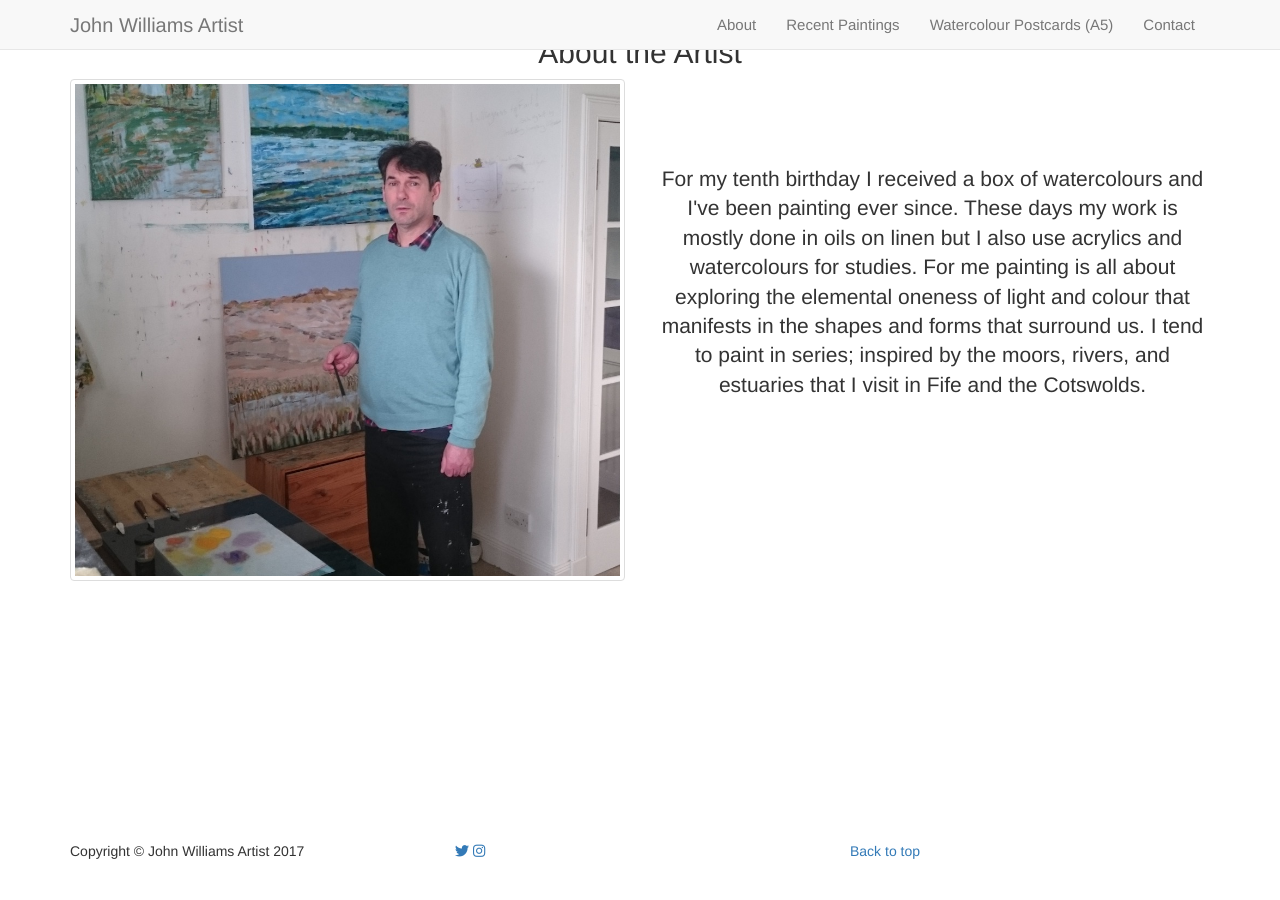
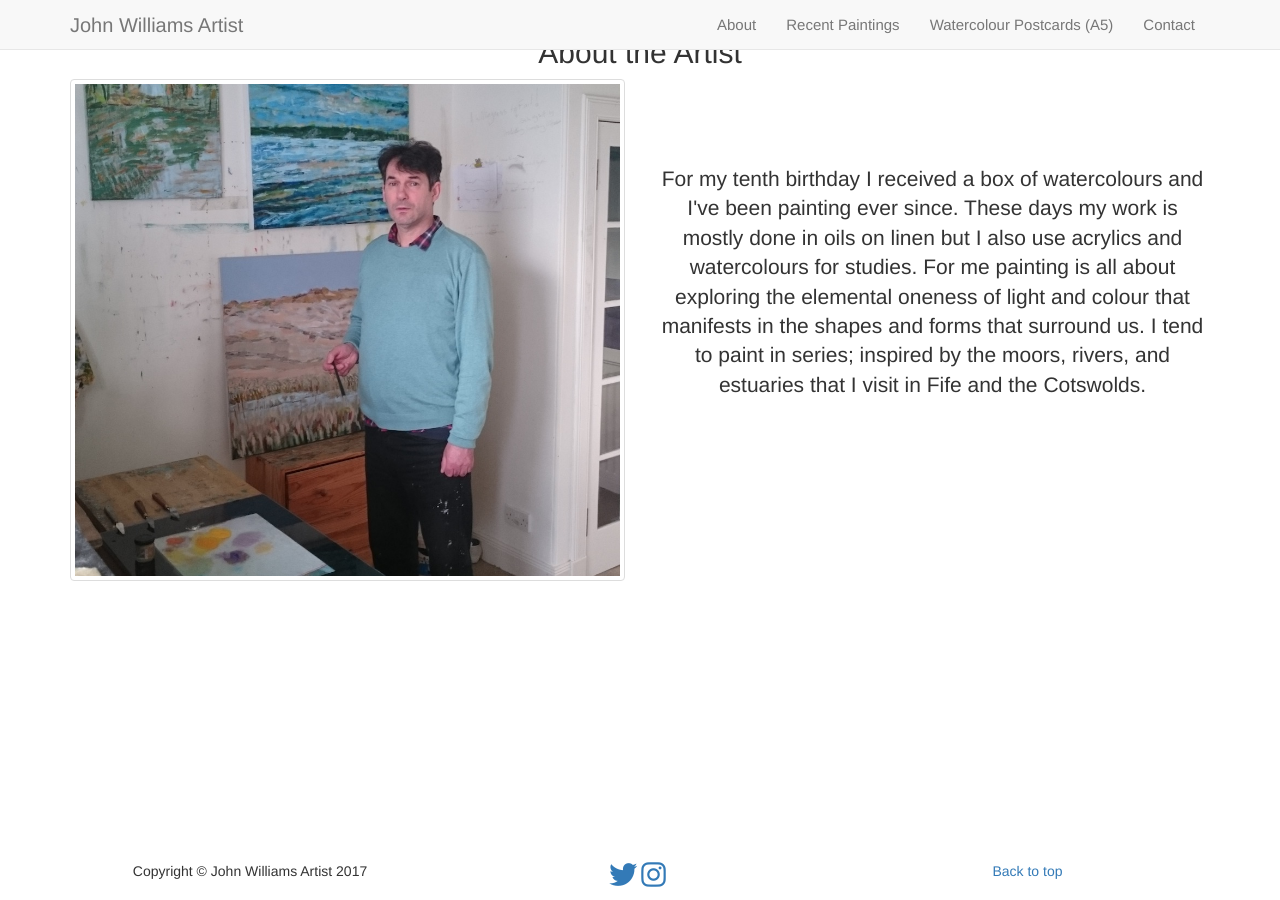
Before and after one commit to jyus/Jekyll_Template, a Jekyll site: the page built from index.html, in a window 1280 px wide and 900 px high, scrolled down 959 px. Built offline with Jekyll 4.4.1, drawn with Linux system fonts in a browser that asks for light colours; nearby versions of some CDN libraries; library files that are not in the unit come from our copies; before the commit the page ends 1830 px from its top, so only the background shows below that.

Commit message:
initial commit

```diff
--- a/_layouts/default.html
+++ b/_layouts/default.html
@@ -14,6 +14,7 @@
     <link rel="stylesheet" href="bootstrap-3.3.7-dist/css/bootstrap.min.css">
     <!-- Custom CSS -->
     <link href="etc/scrolling-nav.css" rel="stylesheet">
+    <link href="etc/style.css" rel="stylesheet">
     <!-- HTML5 Shim and Respond.js IE8 support of HTML5 elements and media queries -->
     <!-- WARNING: Respond.js doesn't work if you view the page via file:// -->
     <!--[if lt IE 9]>
```
